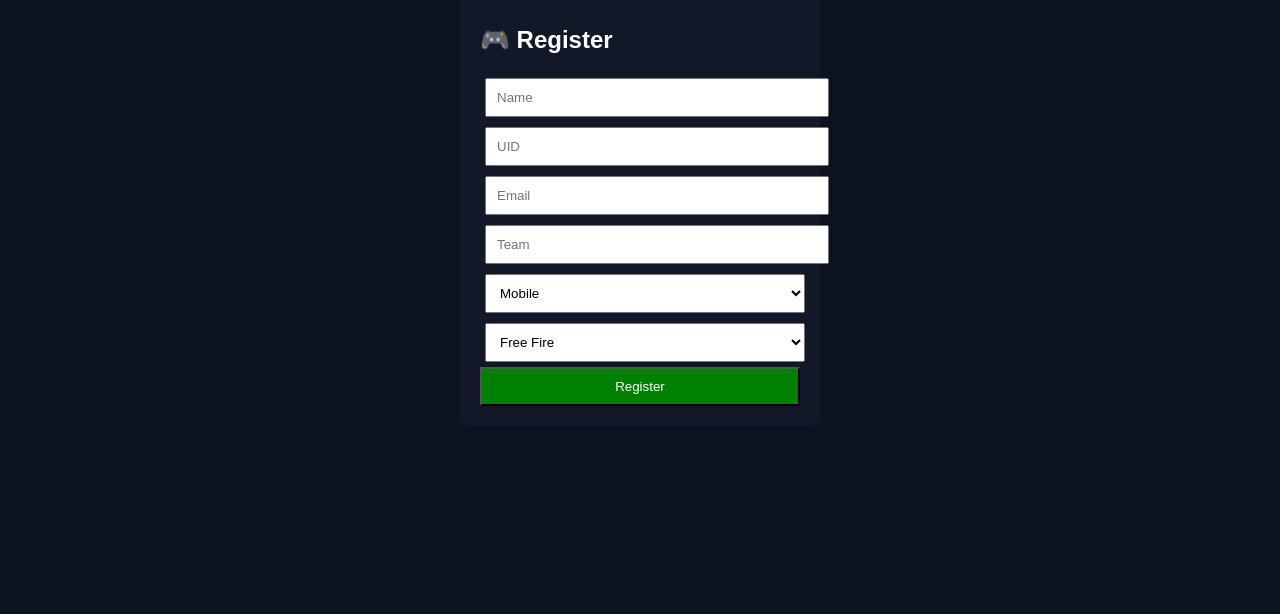
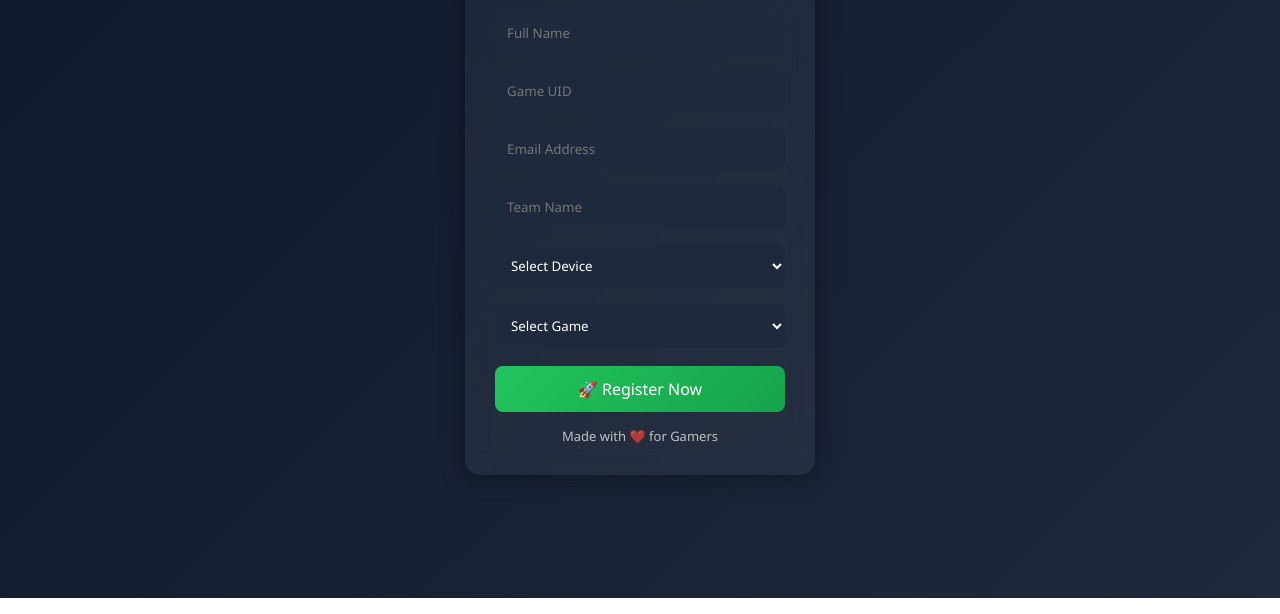
Before and after one commit to obaidraza8130-cpu/uid-web-page, a website: page index.html in a window 1280 px wide. Shown: the part 202-816 px from the top of the page. Drawn offline with Linux system fonts and the light colour scheme.

Commit message:
Update index.html

```diff
--- a/index.html
+++ b/index.html
@@ -1,36 +1,115 @@
 <!DOCTYPE html>
-<html>
+<html lang="en">
 <head>
-    <title>Registration</title>
+<meta charset="UTF-8">
+<title>Gaming Registration</title>
+
+<style>
+* {
+    margin: 0;
+    padding: 0;
+    box-sizing: border-box;
+    font-family: "Segoe UI", sans-serif;
+}
+
+body {
+    height: 100vh;
+    background: linear-gradient(135deg, #0f172a, #1e293b);
+    display: flex;
+    justify-content: center;
+    align-items: center;
+    color: white;
+}
+
+/* Glass Card */
+.container {
+    background: rgba(255,255,255,0.05);
+    backdrop-filter: blur(12px);
+    border-radius: 15px;
+    padding: 30px;
+    width: 350px;
+    box-shadow: 0 0 25px rgba(0,0,0,0.4);
+}
+
+h2 {
+    text-align: center;
+    margin-bottom: 20px;
+}
+
+/* Inputs */
+input, select {
+    width: 100%;
+    padding: 12px;
+    margin: 8px 0;
+    border-radius: 8px;
+    border: none;
+    outline: none;
+    background: #1e293b;
+    color: white;
+}
+
+/* Button */
+button {
+    width: 100%;
+    padding: 12px;
+    margin-top: 10px;
+    border: none;
+    border-radius: 8px;
+    background: linear-gradient(135deg, #22c55e, #16a34a);
+    color: white;
+    font-size: 16px;
+    cursor: pointer;
+    transition: 0.3s;
+}
+
+button:hover {
+    transform: scale(1.05);
+    background: linear-gradient(135deg, #16a34a, #15803d);
+}
+
+/* Footer */
+.footer {
+    text-align: center;
+    margin-top: 15px;
+    font-size: 13px;
+    opacity: 0.7;
+}
+</style>
 </head>
 
-<body style="background:#0b1220;color:white;font-family:Arial;display:flex;justify-content:center;align-items:center;height:100vh;">
+<body>
 
-<div style="background:#111827;padding:20px;border-radius:10px;width:320px;">
+<div class="container">
 
-<h2>🎮 Register</h2>
+<h2>🎮 Gaming Registration</h2>
 
 <form action="/submit" method="POST">
 
-<input name="name" placeholder="Name" required style="width:100%;padding:10px;margin:5px;">
-<input name="uid" placeholder="UID" required style="width:100%;padding:10px;margin:5px;">
-<input name="email" placeholder="Email" required style="width:100%;padding:10px;margin:5px;">
-<input name="team" placeholder="Team" style="width:100%;padding:10px;margin:5px;">
+<input type="text" name="name" placeholder="Full Name" required>
+<input type="text" name="uid" placeholder="Game UID" required>
+<input type="email" name="email" placeholder="Email Address" required>
+<input type="text" name="team" placeholder="Team Name">
 
-<select name="device" required style="width:100%;padding:10px;margin:5px;">
+<select name="device" required>
+<option value="">Select Device</option>
 <option>Mobile</option>
 <option>PC</option>
 </select>
 
-<select name="game" required style="width:100%;padding:10px;margin:5px;">
+<select name="game" required>
+<option value="">Select Game</option>
 <option>Free Fire</option>
 <option>BGMI</option>
 <option>COD</option>
 </select>
 
-<button type="submit" style="width:100%;padding:10px;background:green;color:white;">Register</button>
+<button type="submit">🚀 Register Now</button>
 
 </form>
+
+<div class="footer">
+Made with ❤️ for Gamers
+</div>
 
 </div>
 
```
